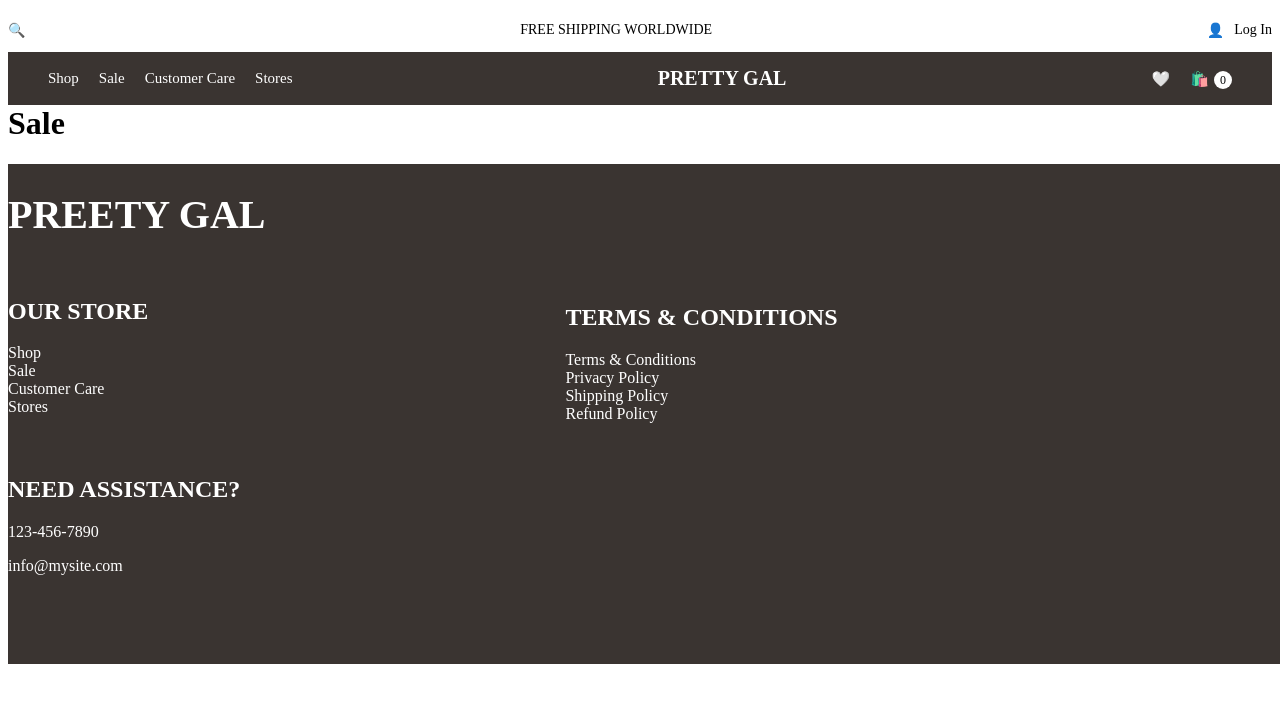
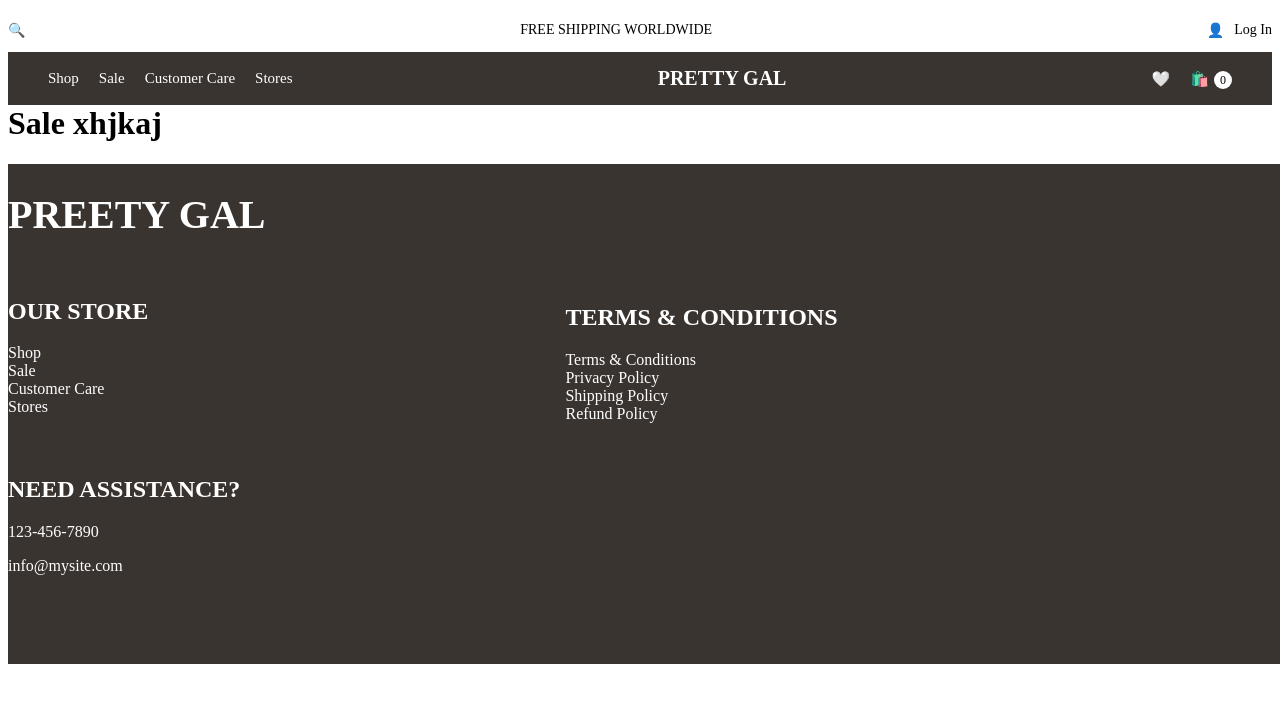
Before and after one commit to sneha31-debug/ecommerce-website, a React (Vite) app in the folder project/: page /sale in a window 1280 px wide. Shown: the top 702 px of the page. Built offline with nearby package versions, Linux system fonts and the light colour scheme.

Commit message:
changes added

```diff
--- a/project/src/pages/Sale.jsx
+++ b/project/src/pages/Sale.jsx
@@ -3,7 +3,7 @@ import React from 'react'
 const Sale = () => {
   return (
     <div>
-      <h1>Sale</h1>
+      <h1>Sale xhjkaj</h1>
     </div>
   )
 }
```
